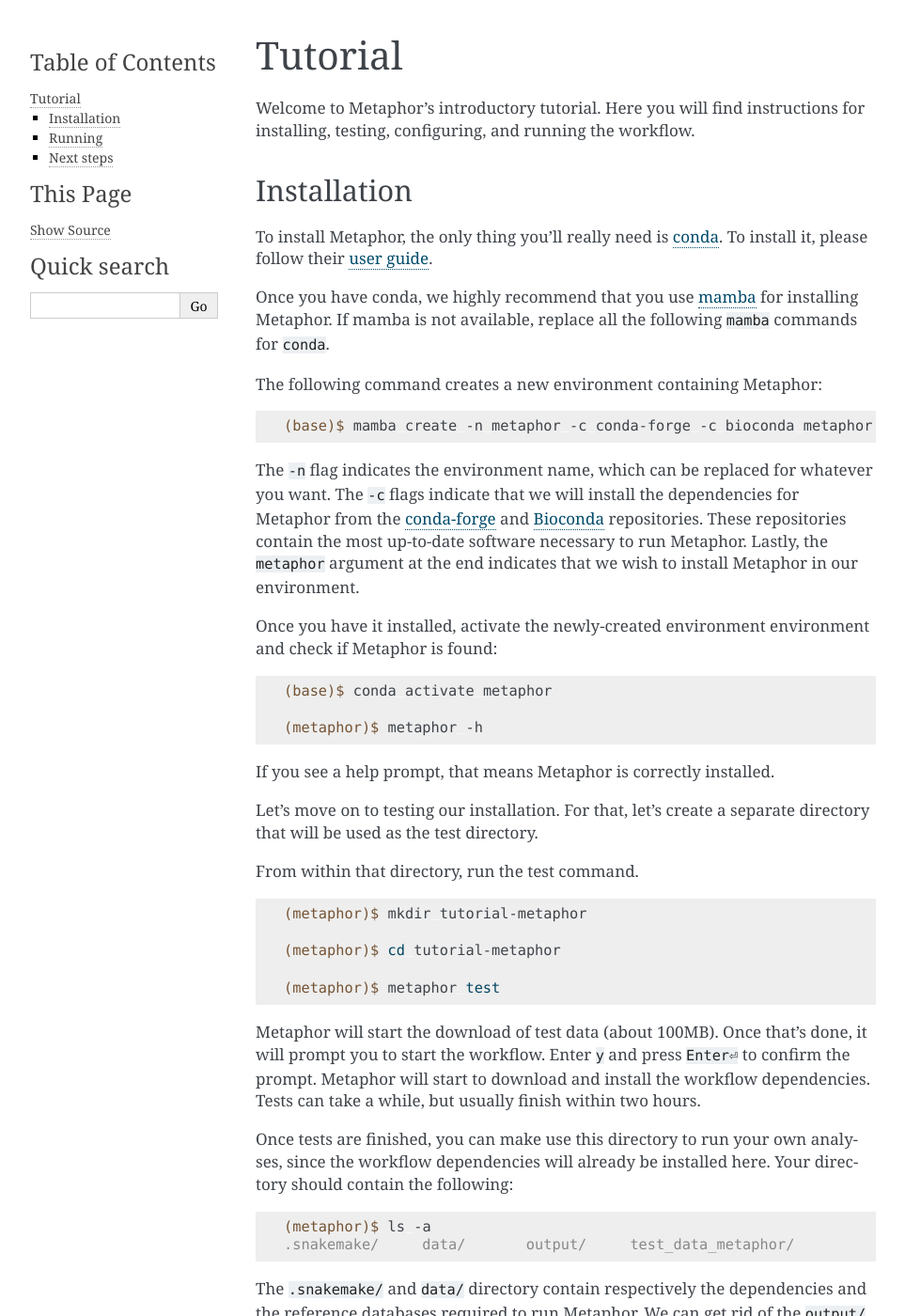
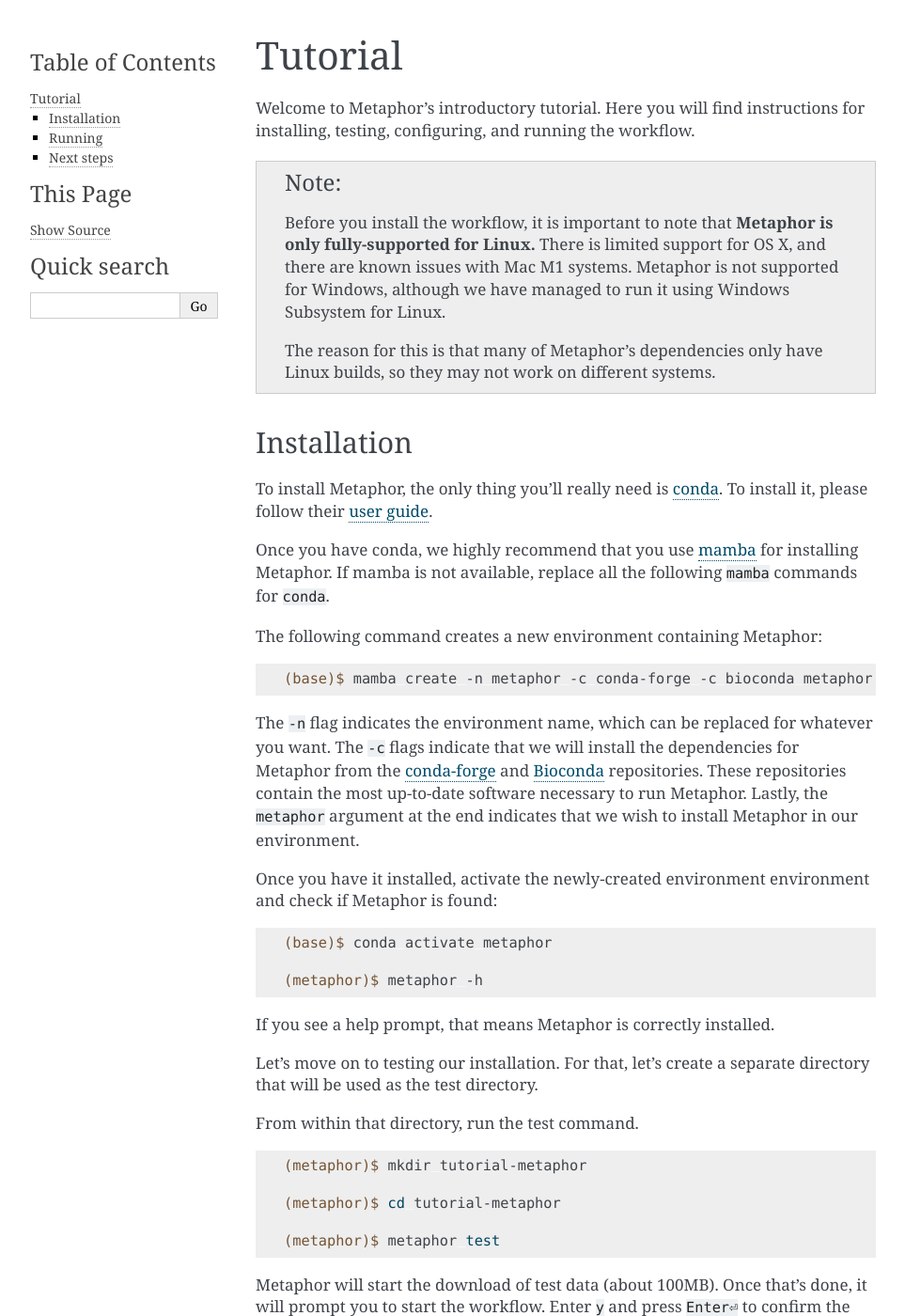
Before and after one commit to vinisalazar/metaphor, a Sphinx documentation site: the page built from docs/source/main/tutorial.md, in a window 1280 px wide and 1400 px high. Shown: the whole window at 94% size, without its empty margins (148-1111 px from the left). Built offline with Sphinx 7.4.7, drawn with Linux system fonts in a browser that asks for light colours; some of the changed text lies outside the part shown.

Commit message:
Update docs
  - Add note on OSs
  - Update instructions according to new versions

````diff
--- a/docs/source/main/tutorial.md
+++ b/docs/source/main/tutorial.md
@@ -10,6 +10,14 @@
 Welcome to Metaphor's introductory tutorial. Here you will find instructions for installing, testing, configuring,
 and running the workflow.
 
+```{note}
+Before you install the workflow, it is important to note that **Metaphor is only fully-supported for Linux.**
+There is limited support for OS X, and there are known issues with Mac M1 systems. Metaphor is not supported for Windows,
+although we have managed to run it using Windows Subsystem for Linux.
+
+The reason for this is that many of Metaphor's dependencies only have Linux builds, so they may not work on different systems.
+```
+
 ## Installation
 
 To install Metaphor, the only thing you'll really need is [conda](https://docs.conda.io/). To install it, please follow
@@ -17,6 +25,7 @@ their [user guide](https://docs.conda.io/projects/conda/en/latest/user-guide/ins
 
 Once you have conda, we highly recommend that you use [mamba](https://mamba.readthedocs.io/en/latest/installation.html)
 for installing Metaphor. If mamba is not available, replace all the following `mamba` commands for `conda`.
+
 
 The following command creates a new environment containing Metaphor:
 
@@ -58,20 +67,7 @@ Enter `y` and press `Enter⏎` to confirm the prompt. Metaphor will start to dow
 dependencies.
 Tests can take a while, but usually finish within two hours.
 
-Once tests are finished, you can make use this directory to run your own analyses, since the workflow dependencies will
-already be installed here. Your directory should contain the following:
-
-```{code-block} console
-(metaphor)$ ls -a
-.snakemake/     data/       output/     test_data_metaphor/
-```
-
-The `.snakemake/` and `data/` directory contain respectively the dependencies and the reference databases required to
-run Metaphor. We can get rid of the `output/` and `test_data_metaphor/` directories:
-
-```{code-block} console
-(metaphor)$ rm -rf output/ test_data_metaphor/
-```
+Once tests are finished, most of Metaphor's dependencies will be installed and can be reused for your analysis.
 
 Now that Metaphor is installed and we know it's working as intended, we can try running it on our own data!
 
@@ -155,12 +151,6 @@ directory, there's no need to install dependencies again.
 It's simple as that. When running the `execute` command without any flags, Metaphor will automatically pick up on the
 `samples.csv` and `metaphor_settings.yaml` generated by the `config` commands.
 
-% ```{code-block} console
-% ```
-
-% This will actually be on the advanced module
-% Metaphor is packaged as a Python application that contains
-
 ## Next steps
 
 Your Metaphor run can take a few hours up to several days to complete, depending on the size of your dataset and the
````
Also changed, not shown: docs/source/main/advanced.md (+4 -14 lines).
